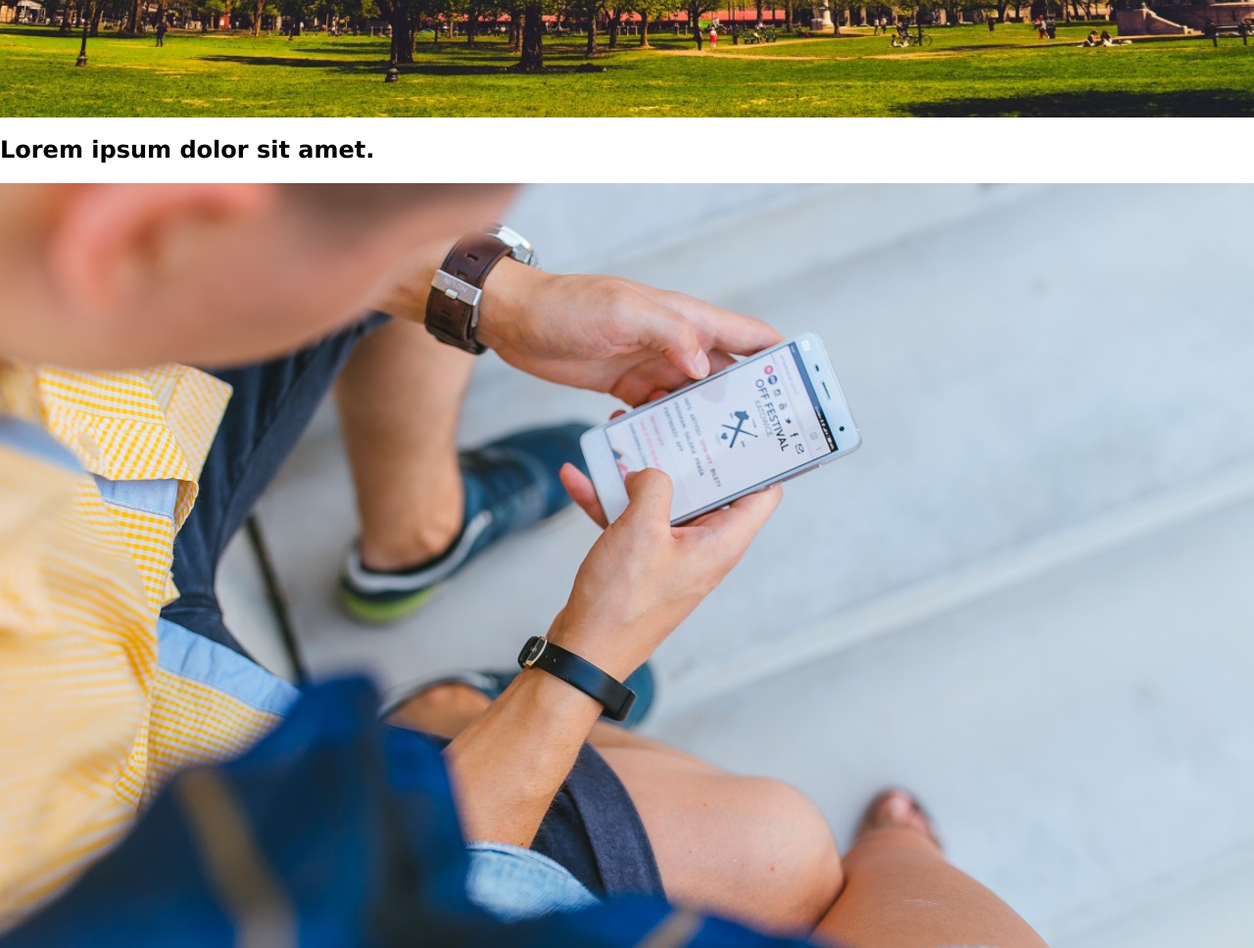
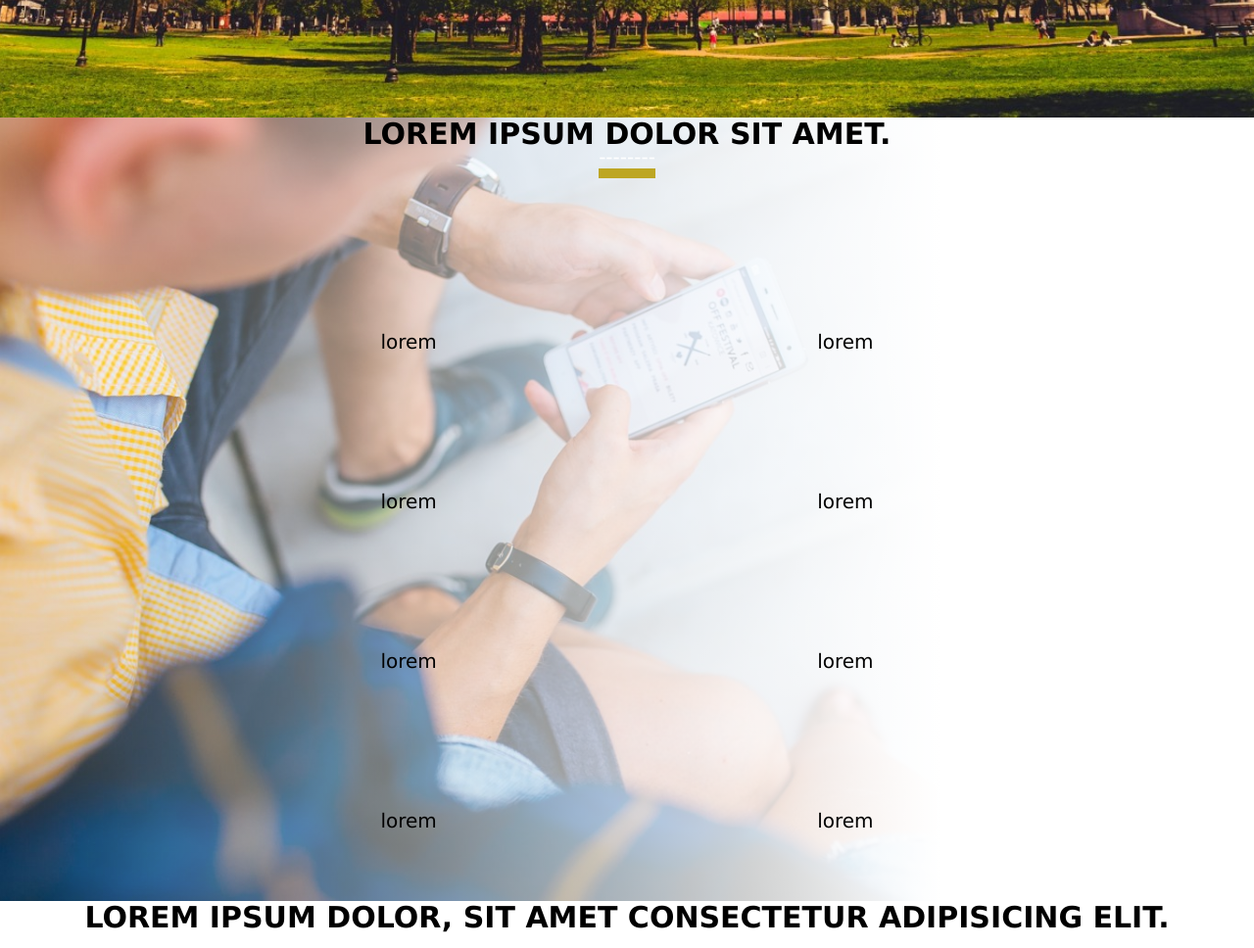
Before and after one commit to christo-pr/bedu-portafolio, a plain HTML site: page Landings/01/index.html in a window 1280 px wide. Shown: the part 680-1648 px from the top of the page at 98% size. Drawn offline with Linux system fonts and the light colour scheme.

Commit message:
Create us section and title section

```diff
--- a/Landings/01/assets/css/styles.css
+++ b/Landings/01/assets/css/styles.css
@@ -43,6 +43,28 @@ header .main-nav {
   position: relative;
 }
 
+.landing-section .section-title {
+  width: 100%;
+  text-align: center;
+  font-size: 20px;
+  text-transform: uppercase;
+}
+
+.landing-section .section-title h2 {
+  margin-top: 0;
+}
+
+.landing-section .section-title::after {
+  content: "--------";
+  color: white;
+  position: relative;
+  bottom: 30px;
+  left: 0;
+  border-bottom: 10px solid #bda624;
+}
+
+
+/* Hero */
 section.hero-section {
   display: flex;
   align-items: flex-end;
@@ -62,6 +84,40 @@ section.hero-section .background-hero {
   width: 100%;
   height: 100vh;
 }
+
+
+/* Services */
+section.services-section {
+  background: white;
+  background: linear-gradient(
+    270deg,
+    white 25%,
+    transparent 100%
+  );
+}
+
+section.services-section img {
+  float: left;
+  position: absolute;
+  height: 100vh;
+  top: 0;
+  left: 0;
+  z-index: -1
+}
+
+section.services-section .list-container {
+  display: flex;
+  justify-content: space-evenly;
+  align-items: stretch;
+}
+
+section.services-section ul li {
+  margin-top: 100px;
+  font-size: 20px;
+  padding: 20px 0;
+}
+
+
 /*****************************/
 
 /* Buttons */
```
